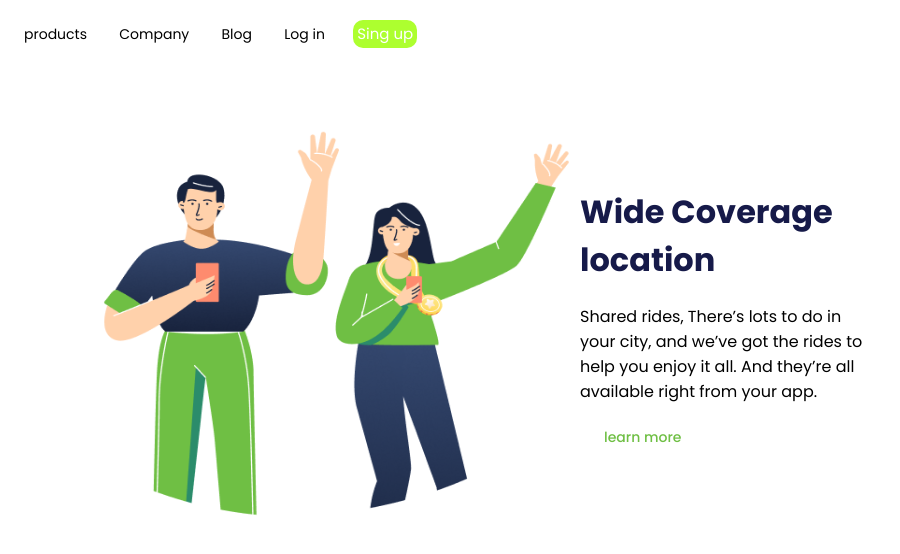
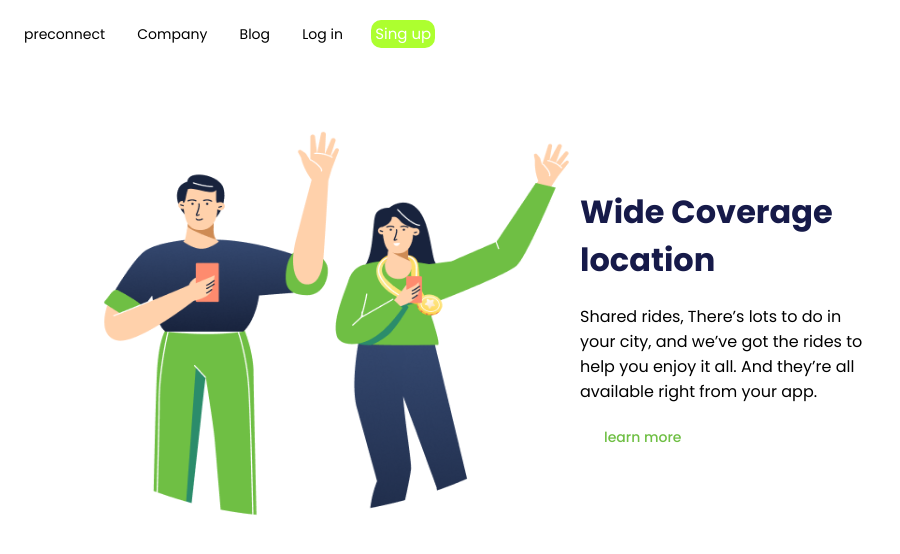
Before and after one commit to cirocosta22/treino-logica, a plain HTML site: page index.html in a window 1280 px wide. Shown: the whole page, without its empty margins (0-900 px from the left). Drawn offline with Linux system fonts and the light colour scheme.

Commit message:
alteraçao no html

```diff
--- a/index.html
+++ b/index.html
@@ -12,7 +12,7 @@
        <body>
         <header>
 
-               <a>products</a>
+               <a>preconnect</a>
                <a>Company</a>
                <a>Blog</a>
                <a>Log in</a>
```
